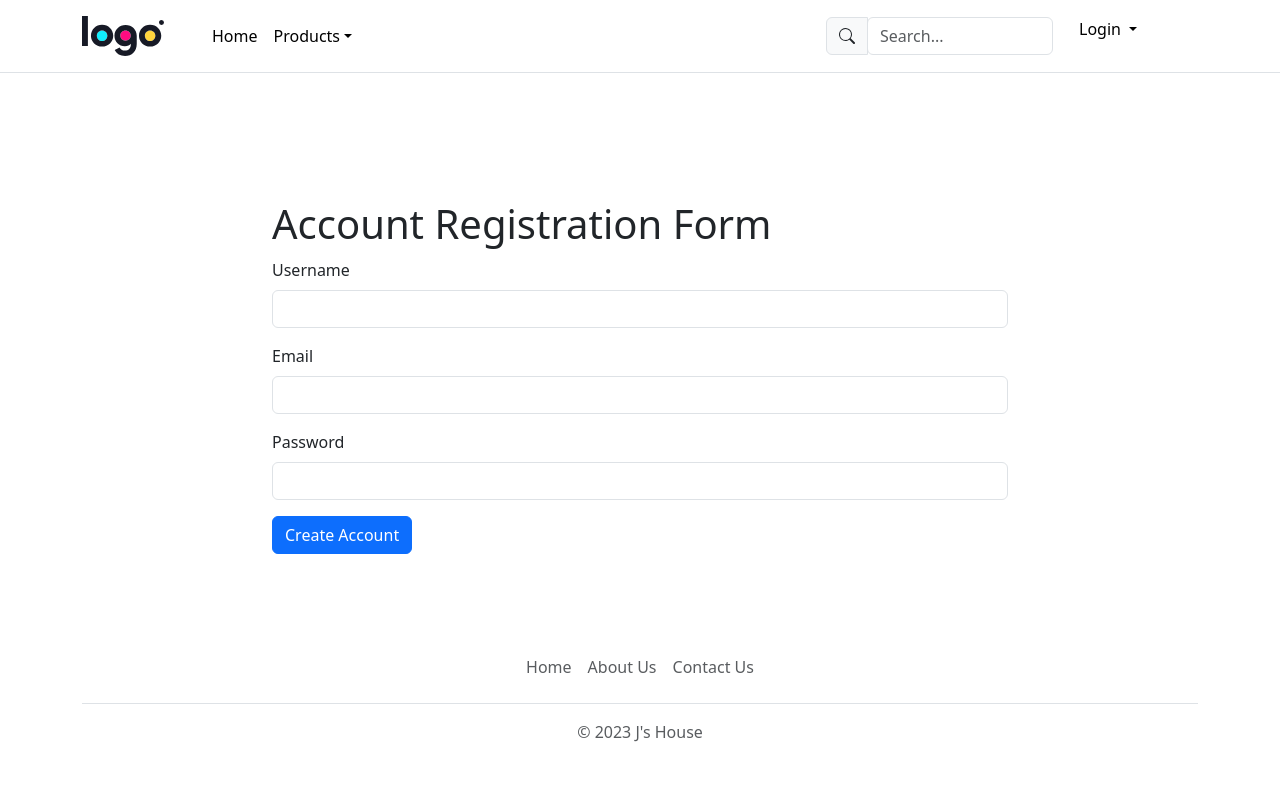
After one commit to Terrance-Nightingale/online-shop, a Flask app: page /sign-up in a window 1280 px wide. The commit adds this page. Run offline with Flask 3, Linux system fonts and the light colour scheme; some libraries are stand-ins or nearby versions.

Commit message:
Add account creation

```diff
--- /dev/null
+++ b/forms.py
@@ -0,0 +1,41 @@
+from decimal import Decimal
+from flask_wtf import FlaskForm
+from wtforms import DecimalField, StringField, SubmitField, PasswordField
+from wtforms.validators import DataRequired, URL
+from flask_ckeditor import CKEditorField
+
+
+# New Item Form
+class NewItemForm(FlaskForm):
+    name = StringField("Product Name", validators=[DataRequired()])
+    price = DecimalField("Price (USD)", places=2, validators=[DataRequired()])
+    unit = StringField("Weight/Volume Unit (oz, g, or ml)", validators=[DataRequired()])
+    unit_amt = DecimalField("Weight/Volume Amount", places=1, validators=[DataRequired()])
+    img_url = StringField("Product Image URL", validators=[DataRequired(), URL()])
+    stock = DecimalField("Stock", places=0, validators=[DataRequired()])
+    submit = SubmitField("Create New Item")
+
+# Update Current Item Form
+class UpdateItemForm(FlaskForm):
+    name = StringField("Product Name", validators=[DataRequired()])
+    price = DecimalField("Price (USD)", places=2, validators=[DataRequired()])
+    unit = StringField("Weight/Volume Unit (oz, g, or ml)", validators=[DataRequired()])
+    unit_amt = DecimalField("Weight/Volume Amount", places=1, validators=[DataRequired()])
+    img_url = StringField("Product Image URL", validators=[DataRequired(), URL()])
+    stock = DecimalField("Stock", places=0, validators=[DataRequired()])
+    submit = SubmitField("Save Updates")
+
+
+# Signup Form
+class SignupForm(FlaskForm):
+    username = StringField("Username", validators=[DataRequired()])
+    email = StringField("Email", validators=[DataRequired()])
+    password = PasswordField("Password", validators=[DataRequired()])
+    submit = SubmitField("Create Account")
+
+
+# Login Form
+class LoginForm(FlaskForm):
+    email = StringField("Email", validators=[DataRequired()])
+    password = PasswordField("Password", validators=[DataRequired()])
+    submit = SubmitField("Log In")
--- a/main.py
+++ b/main.py
@@ -1,4 +1,5 @@
 import os
+import forms
 from turtle import back
 from dotenv import load_dotenv
 from flask import Flask, abort, flash, jsonify, render_template, redirect, url_for, request
@@ -29,14 +30,25 @@ login_manager = LoginManager()
 login_manager.init_app(app)
 
 @login_manager.user_loader
-def load_user(user):
-    return User.get(user)
+def load_user(user_id):
+    return db.get_or_404(User, user_id)
+
+
+def admin_only(f):
+    @wraps(f)
+    def decorated_function(*args, **kwargs):
+        if current_user.id != 1:
+            return abort(403)
+        return f(*args, **kwargs)
+    return decorated_function
+
 
 # User Config
 class User(UserMixin, db.Model):
     __tablename__ = "users"
     id = db.Column(db.Integer, primary_key=True)
     username = db.Column(db.String(250), unique=True, nullable=False)
+    email = db.Column(db.String(250), unique=True, nullable=False)
     password = db.Column(db.String(50), unique=False, nullable=False)
     clearance = db.Column(db.Boolean, unique=False, nullable=False)
     orders = relationship("Order", back_populates="customer")
@@ -48,7 +60,9 @@ class Item(db.Model):
     id = db.Column(db.Integer, primary_key=True)
     name = db.Column(db.String(250), unique=True, nullable=False)
     price = db.Column(db.Float, unique=False, nullable=False)
-    volume = db.Column(db.Float, unique=False, nullable=True)
+    unit = db.Column(db.Float, unique=False, nullable=False)
+    unit_amt = db.Column(db.Float, unique=False, nullable=False)
+    img_url = db.Column(db.String, unique=True, nullable=False)
     stock = db.Column(db.Integer, unique=False, nullable=False)
 
 
@@ -76,18 +90,51 @@ with app.app_context():
 
 @app.route("/")
 def home():
-    status = False
-    identity = False
     # db_items = db.session.execute(db.select(Item).order_by('id')).scalars()
     # items = [cafe for cafe in db_cafes]
-    return render_template("index.html", logged_in=status, manager=identity)
+    return render_template("index.html", logged_in=current_user.is_authenticated)
 
 
-@app.route("/login")
+@app.route("/login", methods=['GET', 'POST'])
 def login():
     status = False
     identity = False
     return render_template("login.html", logged_in=status, manager=identity)
+
+
+@app.route('/logout', methods=["GET", "POST"])
+def logout():
+    logout_user()
+    return redirect(url_for('home'))
+
+
+@app.route('/sign-up', methods=["GET", "POST"])
+def sign_up():
+    form = forms.SignupForm()
+    if form.validate_on_submit():
+        email = form.email.data
+        hash_password = generate_password_hash(form.password.data, salt_length=8)
+        user = db.session.execute(db.select(User).where(User.email == email)).scalar()
+        if not user:
+            if email == os.getenv('ADMIN_EMAIL'):
+                clearance = True
+            else:
+                clearance = False
+
+            new_user = User(
+                email = email,
+                username = form.username.data,
+                password = hash_password,
+                clearance = clearance
+            )
+            db.session.add(new_user)
+            db.session.commit()
+            login_user(new_user)
+            return redirect(url_for("home"))
+        else:
+            flash("That email is already registered. Please log in.")
+            return redirect(url_for("login", logged_in=current_user.is_authenticated))
+    return render_template("sign_up.html", form=form)
 
 
 # @app.route("/add-item")
--- a/static/css/style.css
+++ b/static/css/style.css
@@ -22,3 +22,7 @@ footer {
 #logo-image {
     margin-right: 40px;
 }
+
+/* #form {
+    margin-top: 200px;
+} */
--- a/templates/header.html
+++ b/templates/header.html
@@ -30,10 +30,10 @@
               <li><a class="dropdown-item" href="{{ url_for('home') }}">Seasoning</a></li>
             </ul>
           </span></li>
-          {% if manager: %}
+          <!-- {% if manager: %} -->
           <li><a href="#" class="nav-link px-2 link-body-emphasis">Inventory</a></li>
           <li><a href="#" class="nav-link px-2 link-body-emphasis">Customers</a></li>
-          {% endif %}
+          <!-- {% endif %} -->
         </ul>
 
         <!-- Search Bar -->
@@ -64,10 +64,10 @@
                 <li><a class="dropdown-item" href="#"><i class="bi bi-clipboard" id="dropdown-logo"></i>My Orders</a></li>
                 <li><a class="dropdown-item" href="#"><i class="bi bi-cart" id="dropdown-logo"></i>Checkout</a></li>
                 <li><hr class="dropdown-divider"></li>
-                <li><a class="dropdown-item" href="#">Log out</a></li>
+                <li><a class="dropdown-item" href="{{ url_for('logout') }}">Log out</a></li>
                 {% else: %}
                 <li><hr class="dropdown-divider"></li>
-                <li><a class="dropdown-item" href="#">Sign up</a></li>
+                <li><a class="dropdown-item" href="{{ url_for('sign_up') }}">Sign up</a></li>
                 <li><a class="dropdown-item" href="{{ url_for('login') }}">Log in</a></li>
                 {% endif %}
               </ul>
--- /dev/null
+++ b/templates/sign_up.html
@@ -0,0 +1,15 @@
+{% from "bootstrap5/form.html" import render_form %}
+{% include "header.html" %}
+
+<main class="mb-4" style="padding-top: 200px;">
+    <div class="container my-auto">
+      <div class="row">
+        <div class="col-lg-8 col-md-10 mx-auto">
+            <h1 style="margin-bottom: 10px;">Account Registration Form</h1>
+            {{ render_form(form) }}
+        </div>
+      </div>
+    </div>
+  </main>
+
+{% include "footer.html" %}
```
Also changed, not shown: instance/users.db (deleted), 1 other file.
